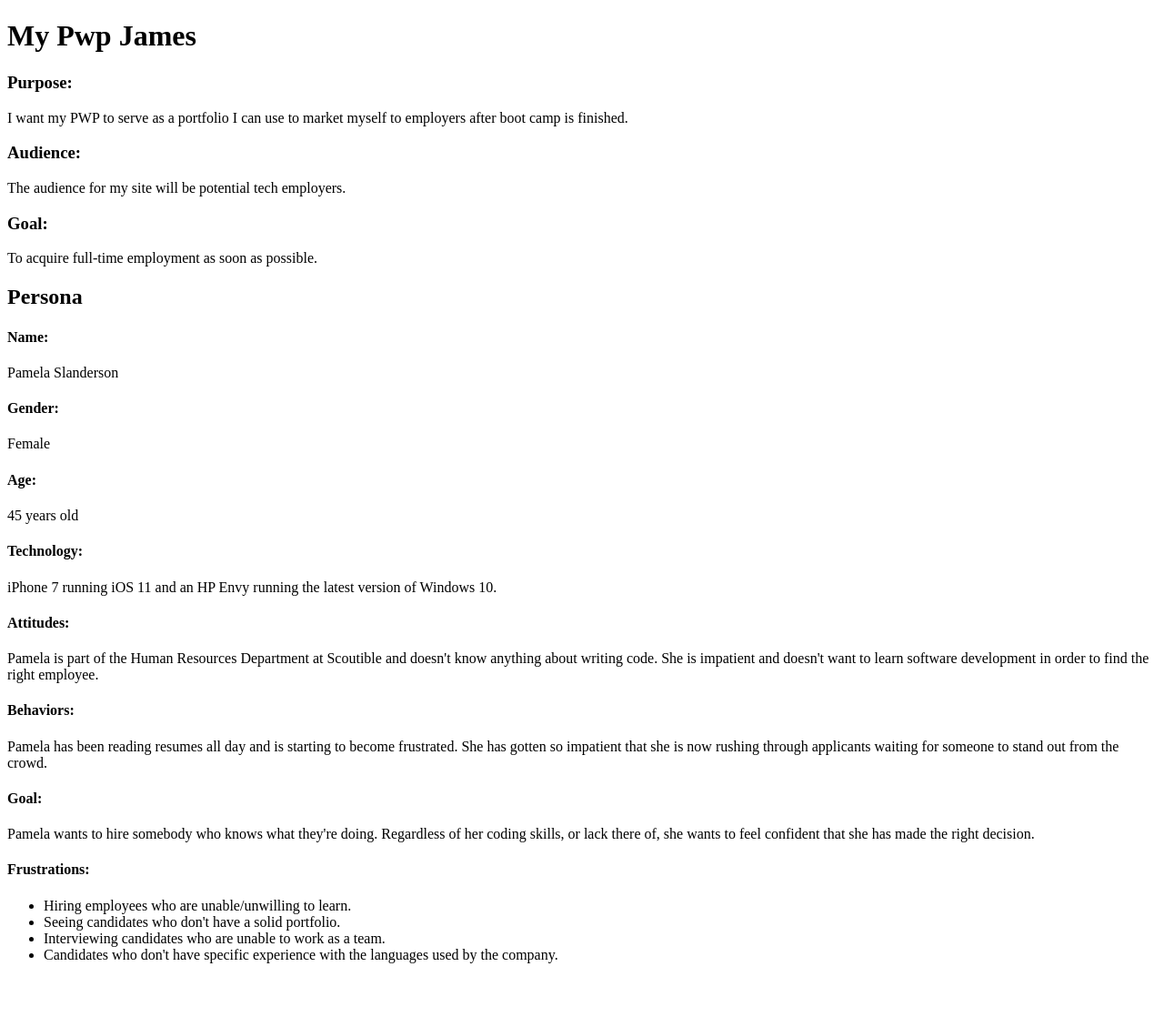
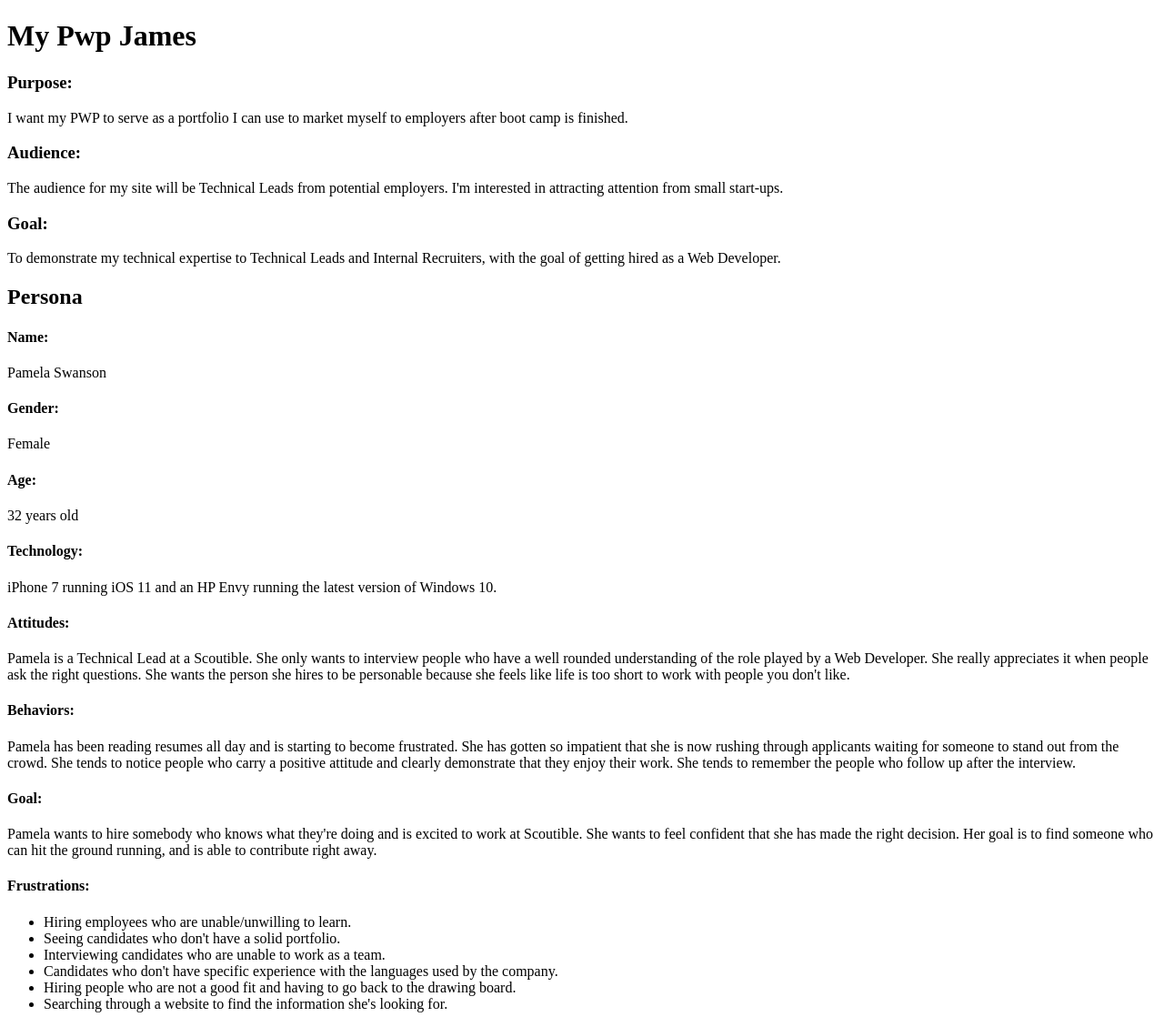
Before and after one commit to jticer4/my-pwp-james, a PHP site: page /milestone-1.php in a window 1280 px wide. Shown: the whole page at 91% size. Before the commit the page ends 1059 px from the top, so only its background shows below. Run offline with PHP 8.4, Linux system fonts and the light colour scheme.

Commit message:
added some more content to make my persona more specific

```diff
--- a/public_html/documentation/milestone-1.php
+++ b/public_html/documentation/milestone-1.php
@@ -9,33 +9,40 @@
 		<h3>Purpose:</h3>
 			<p>I want my PWP to serve as a portfolio I can use to market myself to employers after boot camp is finished.</p>
 		<h3>Audience:</h3>
-			<p>The audience for my site will be potential tech employers.</p>
+			<p>The audience for my site will be Technical Leads from potential employers. I'm interested in attracting attention
+				from small start-ups.</p>
 		<h3>Goal:</h3>
-			<p>To acquire full-time employment as soon as possible. </p>
+			<p>To demonstrate my technical expertise to Technical Leads and Internal Recruiters, with the goal of getting hired as a Web Developer. </p>
 		<h2>Persona</h2>
 			<h4>Name:</h4>
-				<p>Pamela Slanderson</p>
+				<p>Pamela Swanson</p>
 			<h4>Gender:</h4>
 				<p>Female</p>
 			<h4>Age:</h4>
-				<p>45 years old</p>
+				<p>32 years old</p>
 			<h4>Technology:</h4>
 				<p>iPhone 7 running iOS 11 and an HP Envy running the latest version of Windows 10.</p>
 			<h4>Attitudes:</h4>
-				<p>Pamela is part of the Human Resources Department at Scoutible and doesn't know anything about writing code. She is
-					impatient and doesn't want to learn software development in order to find the right employee.</p>
+				<p>Pamela is a Technical Lead at a Scoutible. She only wants to interview people who have a well rounded
+				understanding of the role played by a Web Developer. She really appreciates it when people ask the right questions.
+				She wants the person she hires to be personable because she feels like life is too short to work with people you
+				don't like.</p>
 			<h4>Behaviors:</h4>
 				<p>Pamela has been reading resumes all day and is starting to become frustrated. She has gotten so impatient
-				that she is now rushing through applicants waiting for someone to stand out from the crowd.</p>
+				that she is now rushing through applicants waiting for someone to stand out from the crowd. She tends to notice
+				people who carry a positive attitude and clearly demonstrate that they enjoy their work. She tends to remember the
+				people who follow up after the interview.</p>
 			<h4>Goal:</h4>
-				<p>Pamela wants to hire somebody who knows what they're doing. Regardless of her coding skills, or lack there of,
-				she wants to feel confident that she has made the right decision.</p>
+				<p>Pamela wants to hire somebody who knows what they're doing and is excited to work at Scoutible. She wants to feel confident that she has made the right decision.
+				Her goal is to find someone who can hit the ground running, and is able to contribute right away.</p>
 			<h4>Frustrations:</h4>
 				<ul>
 					<li>Hiring employees who are unable/unwilling to learn.</li>
 					<li>Seeing candidates who don't have a solid portfolio.</li>
 					<li>Interviewing candidates who are unable to work as a team.</li>
 					<li>Candidates who don't have specific experience with the languages used by the company.</li>
+					<li>Hiring people who are not a good fit and having to go back to the drawing board. </li>
+					<li>Searching through a website to find the information she's looking for.</li>
 				</ul>
 	</body>
 </html>
```
